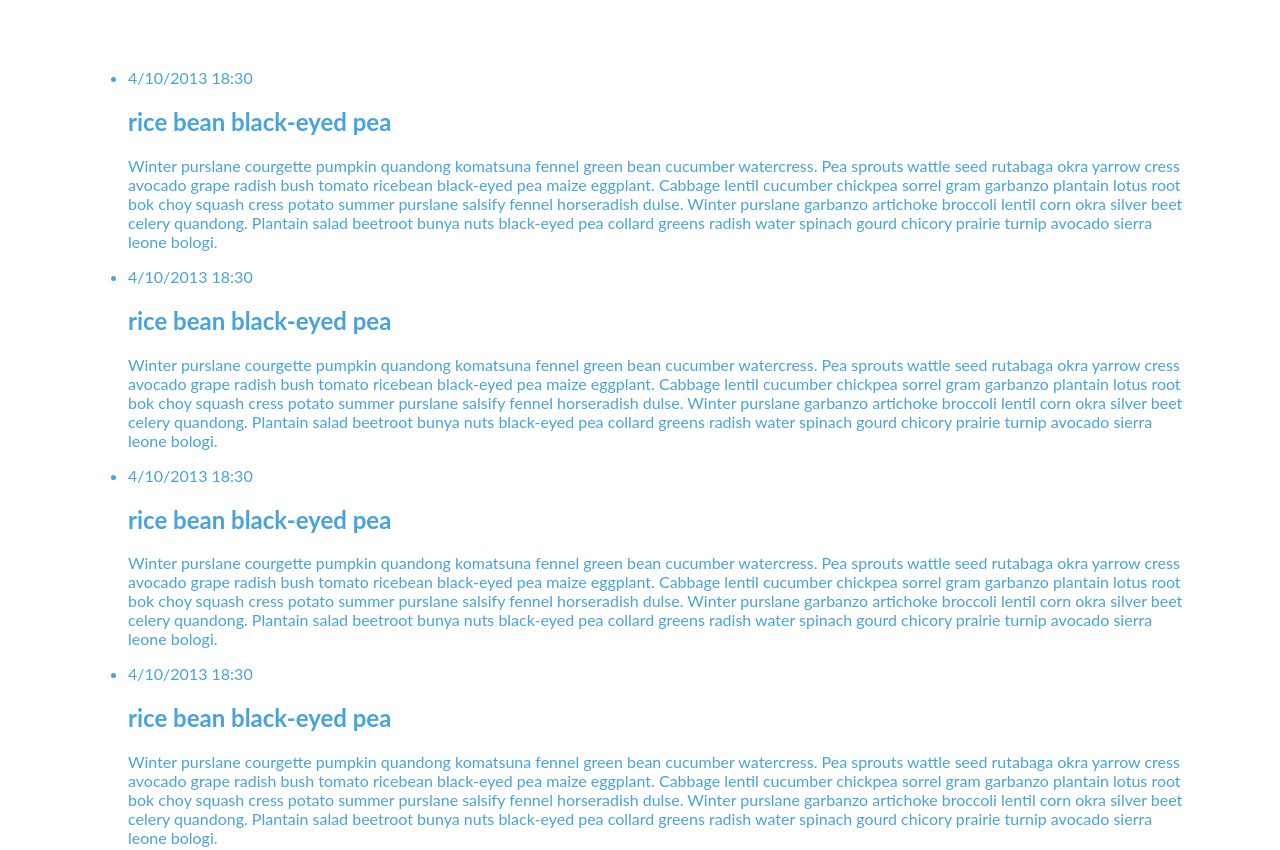
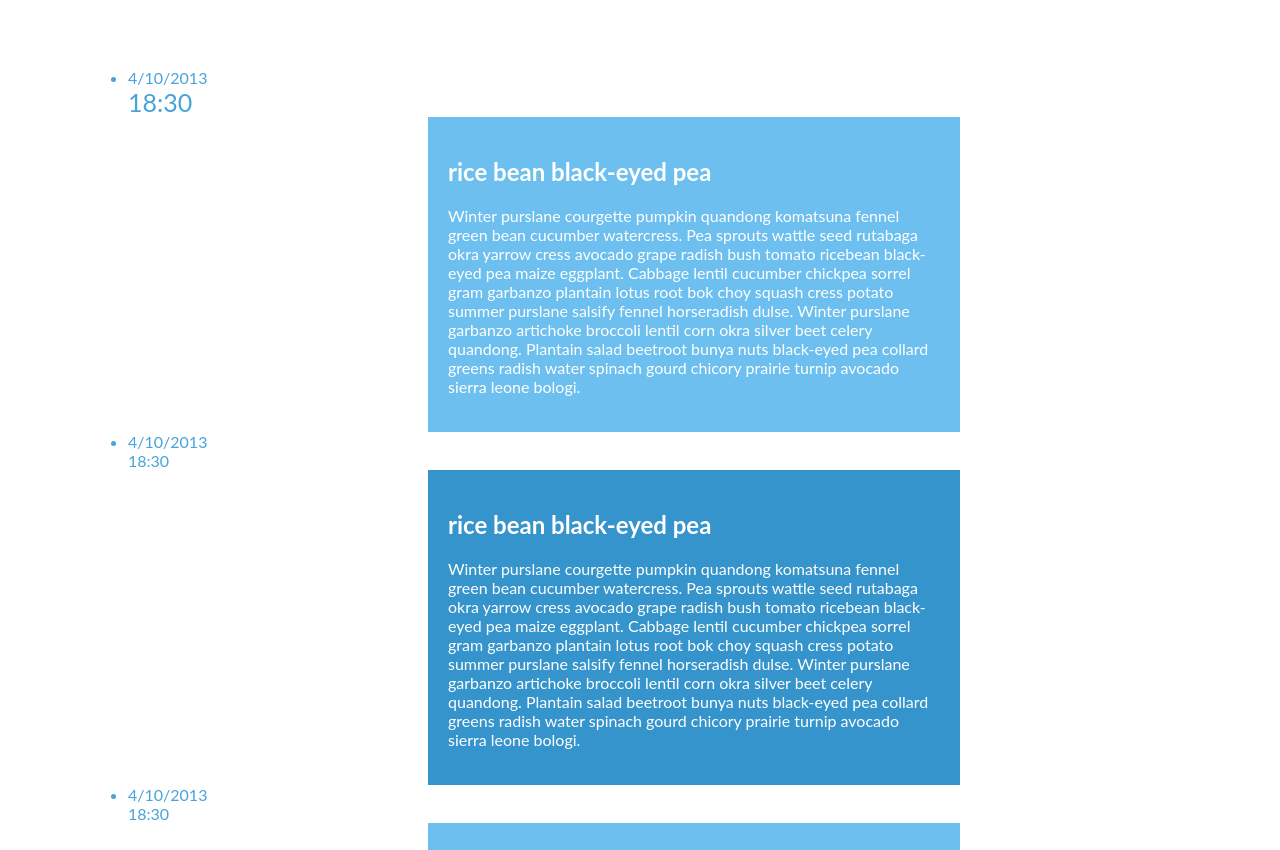
Before and after one commit to JustinShayesteh/second-hw, a plain HTML site: page index.html in a window 1280 px wide. Shown: the top 850 px of the page. Drawn offline with Linux system fonts and the light colour scheme.

Commit message:
second-hw

```diff
--- a/index.html
+++ b/index.html
@@ -14,11 +14,11 @@
         <li>
           <time class="time" date="2013-04-10 18:30">
             <span>4/10/2013</span>
-            <span>18:30</span>
+            <span class="clock">18:30</span>
         </time>
         <div class="cbp_tmicon cbp_tmicon-phone"></div>
           <div class="phone"></div>
-          <div class="label"><h2>rice bean black-eyed pea</h2>
+          <div class="label--1"><h2>rice bean black-eyed pea</h2>
               <p>Winter purslane courgette pumpkin quandong komatsuna
                 fennel green bean cucumber watercress. Pea sprouts wattle
                 seed rutabaga okra yarrow cress avocado grape radish bush
@@ -39,7 +39,7 @@
       </time>
       <div class="cbp_tmicon cbp_tmicon-phone"></div>
         <div class="phone"></div>
-        <div class="label"><h2>rice bean black-eyed pea</h2>
+        <div class="label--2"><h2>rice bean black-eyed pea</h2>
             <p>Winter purslane courgette pumpkin quandong komatsuna
               fennel green bean cucumber watercress. Pea sprouts wattle
               seed rutabaga okra yarrow cress avocado grape radish bush
@@ -59,7 +59,7 @@
       </time>
       <div class="cbp_tmicon cbp_tmicon-phone"></div>
         <div class="phone"></div>
-        <div class="label"><h2>rice bean black-eyed pea</h2>
+        <div class="label--1"><h2>rice bean black-eyed pea</h2>
             <p>Winter purslane courgette pumpkin quandong komatsuna
               fennel green bean cucumber watercress. Pea sprouts wattle
               seed rutabaga okra yarrow cress avocado grape radish bush
@@ -79,7 +79,7 @@
       </time>
       <div class="cbp_tmicon cbp_tmicon-phone"></div>
         <div class="phone"></div>
-        <div class="label"><h2>rice bean black-eyed pea</h2>
+        <div class="label--2"><h2>rice bean black-eyed pea</h2>
             <p>Winter purslane courgette pumpkin quandong komatsuna
               fennel green bean cucumber watercress. Pea sprouts wattle
               seed rutabaga okra yarrow cress avocado grape radish bush
@@ -99,7 +99,7 @@
       </time>
       <div class="cbp_tmicon cbp_tmicon-phone"></div>
         <div class="phone"></div>
-        <div class="label"><h2>rice bean black-eyed pea</h2>
+        <div class="label--1"><h2>rice bean black-eyed pea</h2>
             <p>Winter purslane courgette pumpkin quandong komatsuna
               fennel green bean cucumber watercress. Pea sprouts wattle
               seed rutabaga okra yarrow cress avocado grape radish bush
--- a/styles.css
+++ b/styles.css
@@ -10,11 +10,6 @@
 
 }
 
-div{
-  display: block;
-
-}
-
 .timeline{
   margin: 30px;
 }
@@ -23,6 +18,30 @@ body{
   font-family: 'Lato', Calibri, Arial, sans-serif;
   color: #47a3da;
   font-size: 100%;
+}
+
+.time span{
+  display: block;
+}
+
+.clock{
+  font-size: 25px;
+}
+
+.label--1{
+  color: white;
+  background-color: #6CBFEE;
+  width: 50%;
+  padding: 20px;
+  margin-left: 300px;
 
 
 }
+
+.label--2{
+  color: white;
+  background-color: #3594CB;
+  width: 50%;
+  padding: 20px;
+  margin-left: 300px;
+}
```
